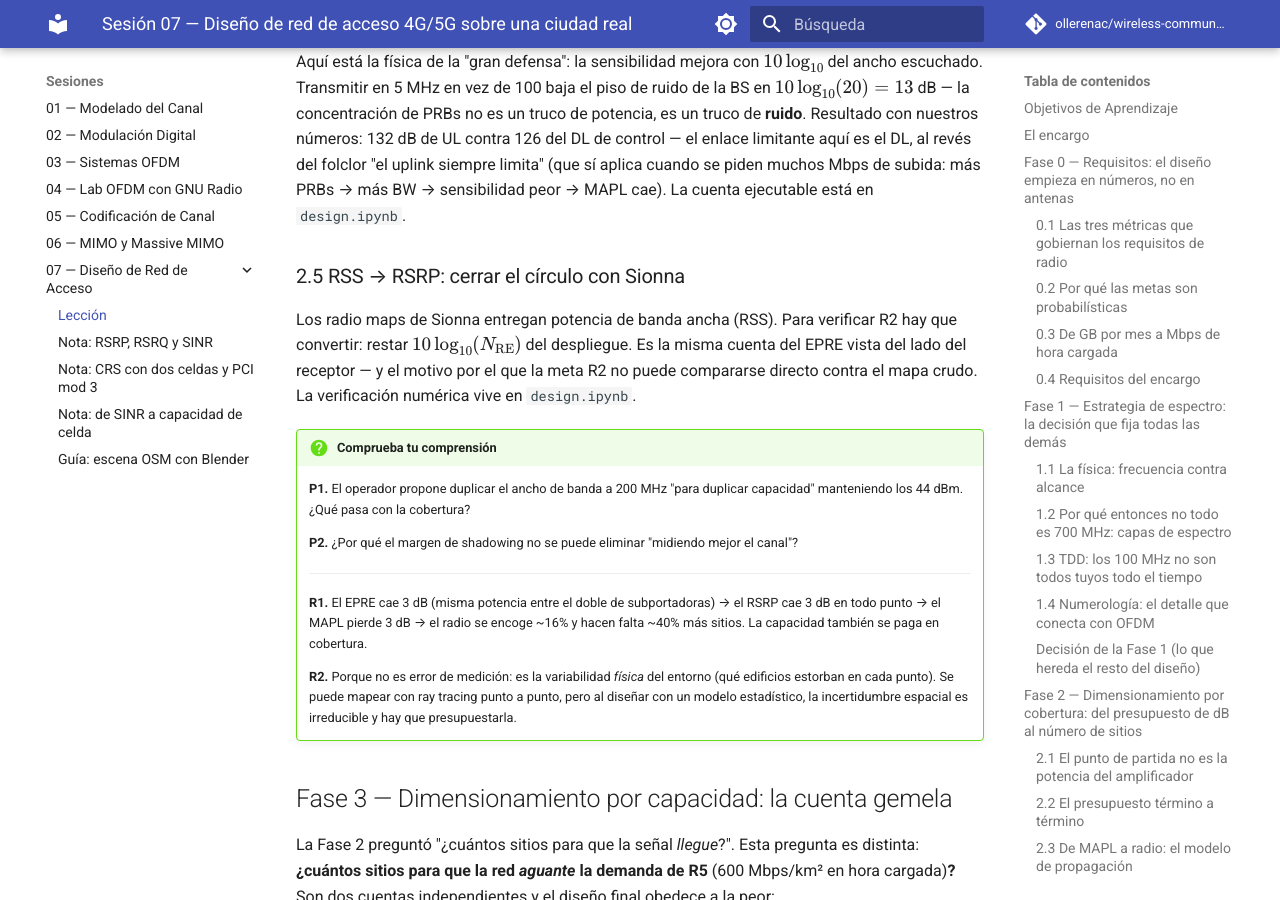
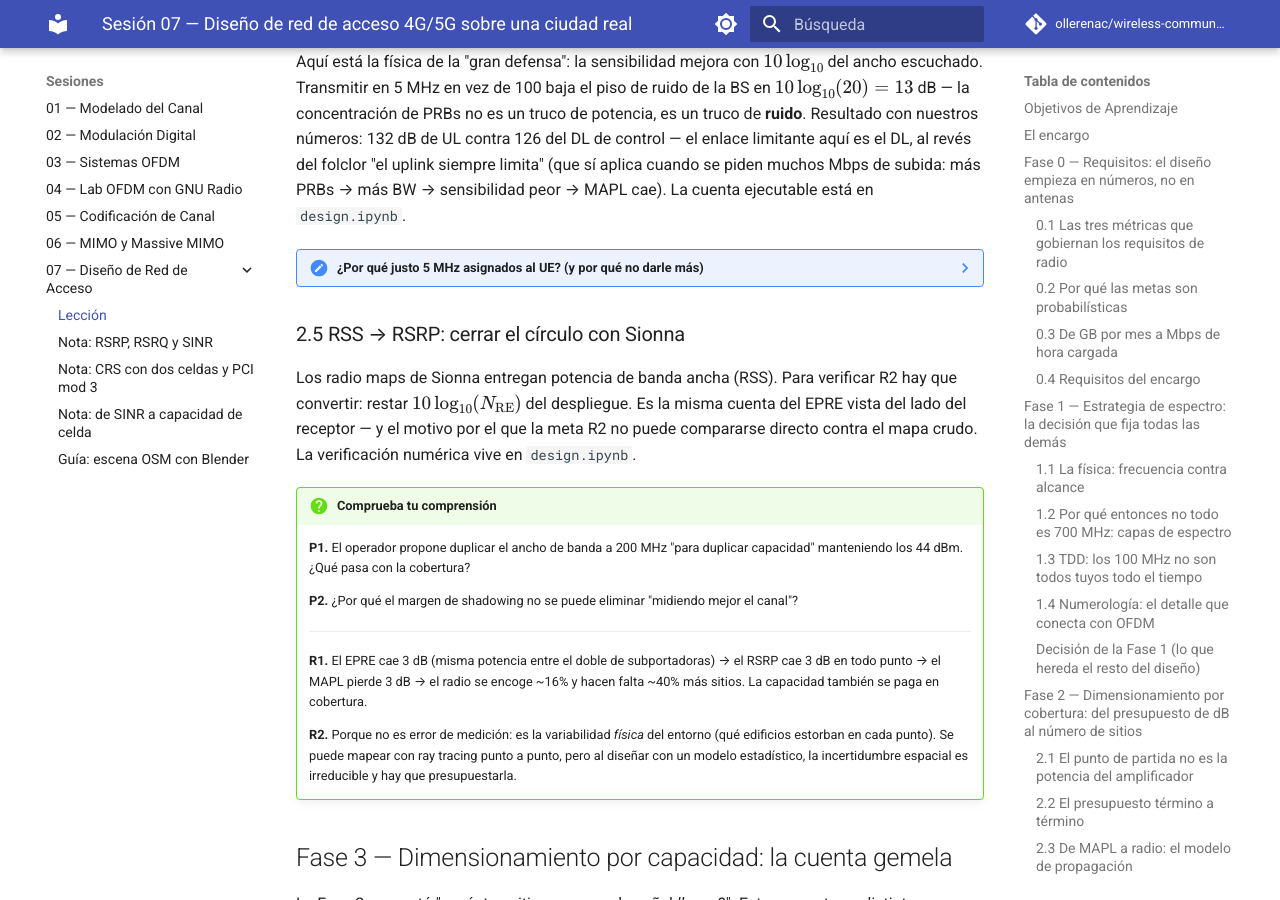
Before and after one commit to ollerenac/wireless-communication-systems, an MkDocs documentation site: the page built from docs/sessions/07-network-design/index.md, in a window 1280 px wide and 900 px high, scrolled down 9057 px. Built offline with MkDocs 1.6.1 and Material for MkDocs 9.7.7, drawn with Linux system fonts in a browser that asks for light colours; comment, search, counter and statistics services are not loaded; part of the change alters nothing that is shown.

Commit message:
docs(07-network-design): collapsible note in §2.4 — why 5 MHz UL allocation
Derives BW_UL from R4-UL (5 Mbps / 1 bit/s/Hz at SNR 0 dB), explains the
fixed-power PSD-vs-noise hump (why more PRBs hurt at the edge), the
scheduler/power-control dynamic version, and the Shannon-vs-MCS caveat.

Co-Authored-By: Claude Fable 5 <noreply@anthropic.com>

```diff
--- a/docs/sessions/07-network-design/index.md
+++ b/docs/sessions/07-network-design/index.md
@@ -483,6 +483,37 @@ limita" (que sí aplica cuando se piden muchos Mbps de subida: más PRBs →
 más BW → sensibilidad peor → MAPL cae). La cuenta ejecutable está en
 `design.ipynb`.
 
+??? note "¿Por qué justo 5 MHz asignados al UE? (y por qué no darle más)"
+
+    El 5 MHz no es un valor arbitrario: **sale del requisito R4-UL**. La
+    promesa de borde es 5 Mbps de subida, y a $SNR_{min} = 0$ dB la
+    eficiencia espectral es $SE = \log_2(1+1) \approx 1$ bit/s/Hz:
+
+    $$BW_{UL} = \frac{R_{\text{borde}}}{SE(SNR_{min})} = \frac{5 \text{ Mbps}}{1 \text{ bit/s/Hz}} = 5 \text{ MHz} \approx 14 \text{ PRB}$$
+
+    ¿Y por qué no darle más PRBs al pobre UE de borde? Porque su potencia
+    es **fija** (23 dBm): cada PRB extra diluye la densidad espectral
+    transmitida, mientras el ruido que la BS escucha crece con
+    $10\log_{10}(BW)$. Duplicar el ancho regala +3 dB de capacidad
+    potencial y cobra −3 dB de SNR — que en el borde, pegado al mínimo, no
+    tienes. Es un óptimo con joroba:
+
+    - **Menos de 5 MHz** → SNR sobrado, pero el techo $BW \times SE$ no
+      llega a los 5 Mbps prometidos.
+    - **Más de 5 MHz** → el SNR de borde cae bajo 0 dB, la SE se desploma,
+      y pierdes por el otro lado.
+
+    El par (5 MHz, 0 dB) es el punto **autoconsistente**: el ancho mínimo
+    que cumple la meta, evaluado al SNR que ese mismo ancho sostiene a
+    132 dB de pérdida. En la red real esto no se congela: el *scheduler* y
+    el *power control* lo negocian por milisegundo (UE de borde → pocos
+    PRBs a potencia máxima; UE cercano → muchos PRBs). El dimensionamiento
+    congela el caso de borde porque es el que firma R4.
+
+    Letra chica declarada: $SE = 1$ a 0 dB es Shannon puro; con MCS reales
+    es ~0.8–0.9, así que 5 MHz queda un pelo optimista — tolerable porque
+    el UE de borde rara vez sostiene los 5 Mbps continuos.
+
 ### 2.5 RSS → RSRP: cerrar el círculo con Sionna
 
 Los radio maps de Sionna entregan potencia de banda ancha (RSS). Para
```
